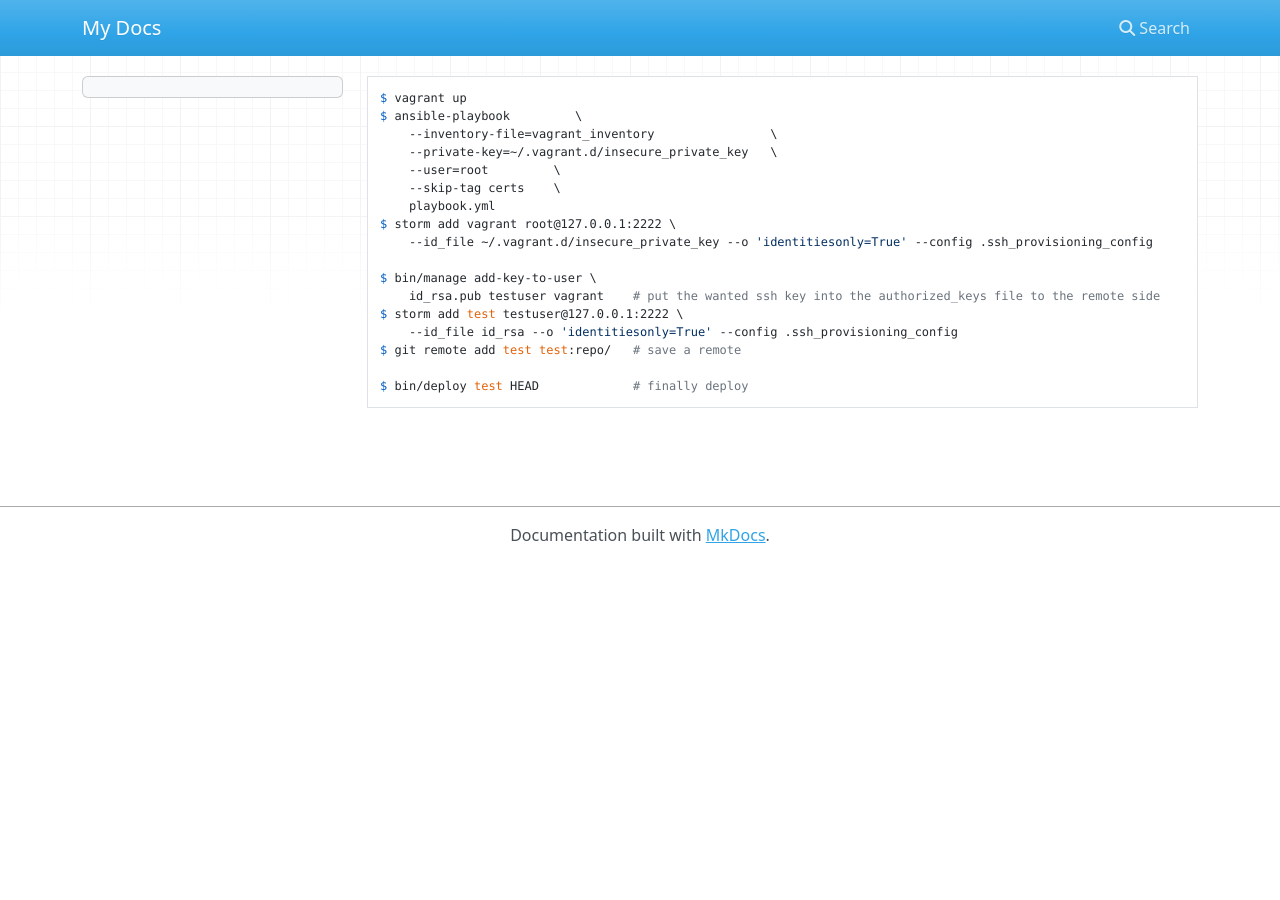
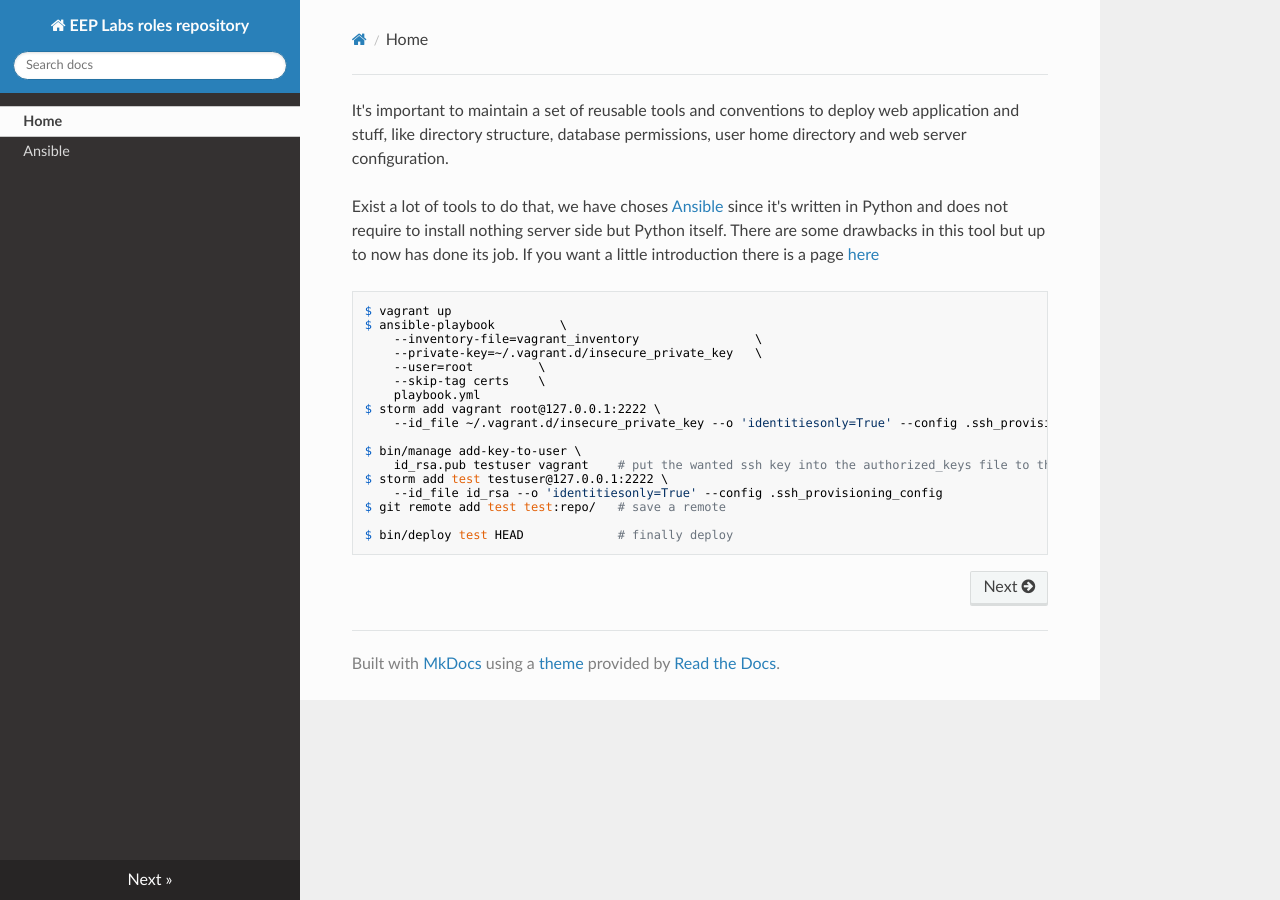
Before and after one commit to EEP-Labs/ansible-roles-repository, an MkDocs documentation site: the page built from docs/index.md, in a window 1280 px wide. Built offline with MkDocs 1.6.1, drawn with Linux system fonts in a browser that asks for light colours; nearby versions of some CDN libraries; old or Windows-style settings are respelled for this version of MkDocs.

Commit message:
First round of documentation.

```diff
--- a/docs/index.md
+++ b/docs/index.md
@@ -1,3 +1,10 @@
+It's important to maintain a set of reusable tools and conventions to deploy web application and stuff, like
+directory structure, database permissions, user home directory and web server configuration.
+
+Exist a lot of tools to do that, we have choses [Ansible](http://ansible.com) since it's written in Python
+and does not require to install nothing server side but Python itself. There are some drawbacks in this tool
+but up to now has done its job. If you want a little introduction there is a page [here](ansible.md)
+
     $ vagrant up
     $ ansible-playbook         \
         --inventory-file=vagrant_inventory                \
--- a/mkdocs.yml
+++ b/mkdocs.yml
@@ -1 +1,5 @@
-site_name: My Docs
+site_name: EEP Labs roles repository
+pages:
+- [index.md, Home]
+- [ansible.md, Ansible]
+theme: readthedocs
```
Also changed, not shown: docs/ansible.md (added, +39 -0 lines).
